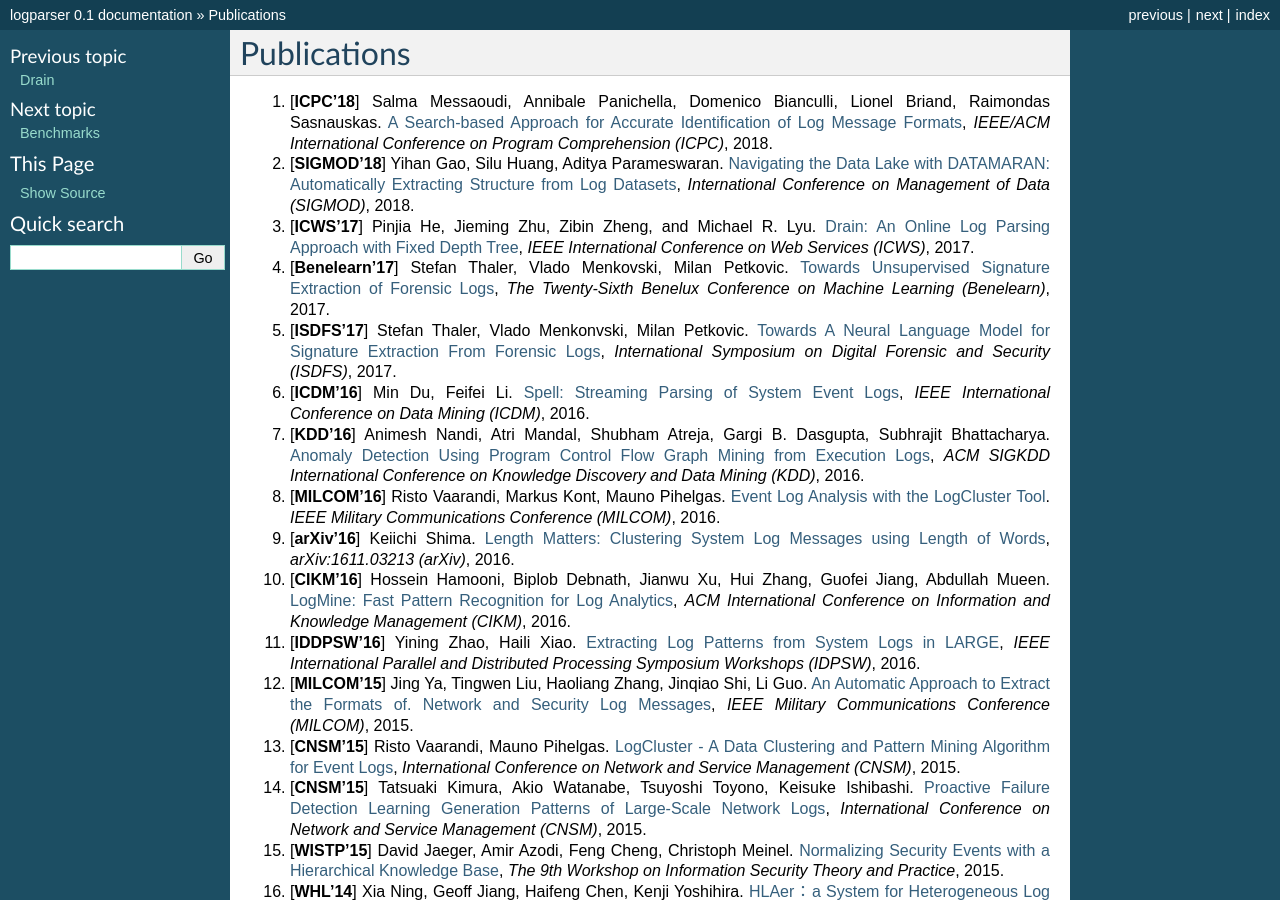
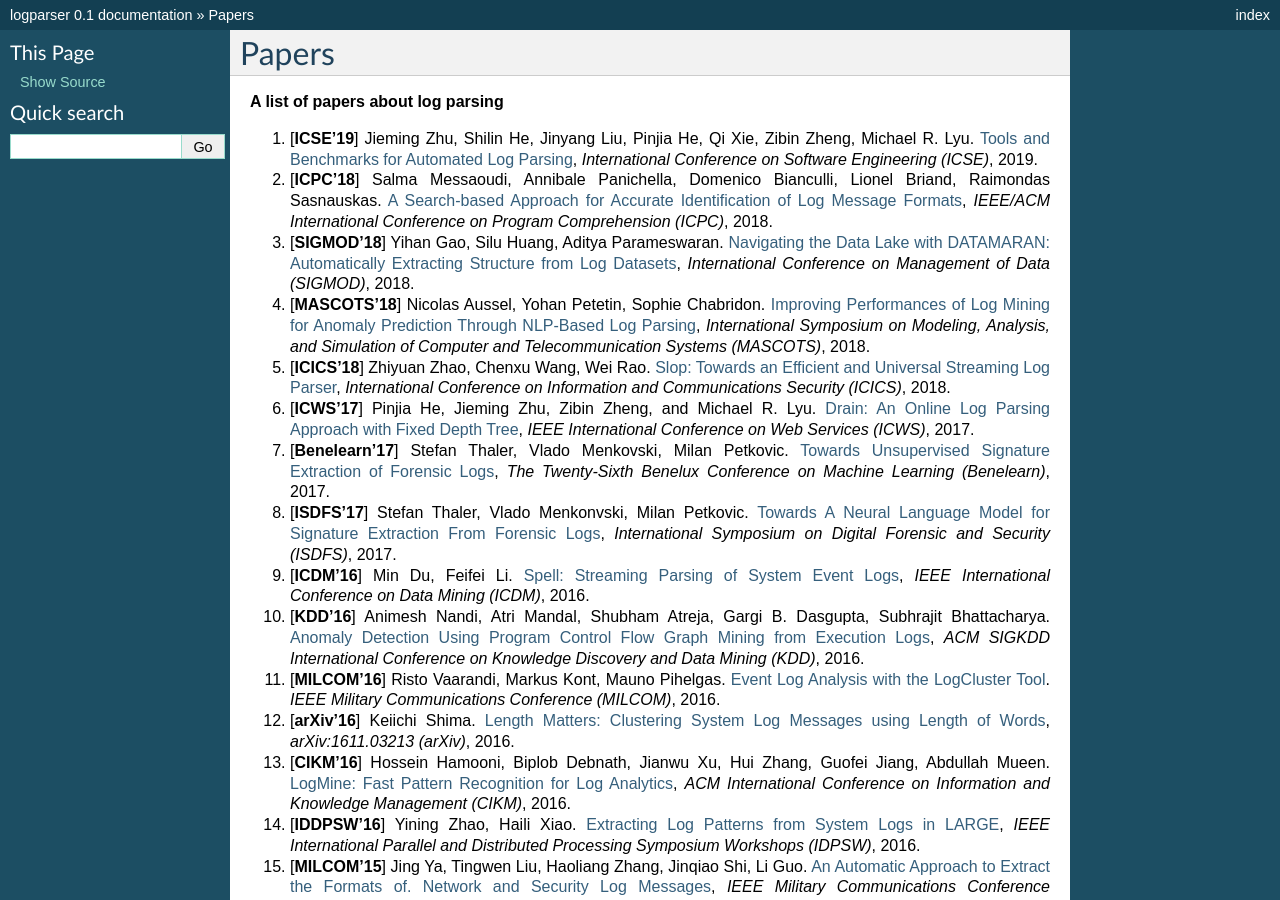
Before and after one commit to logpai/logparser, a Sphinx documentation site: the page built from docs/papers.md, in a window 1280 px wide and 900 px high. Built offline with Sphinx 7.4.7, drawn with Linux system fonts in a browser that asks for light colours; pages that are not in the unit, such as notebooks, are missing from menus; some of the changed text lies outside the part shown.

Commit message:
Update and rename publication.md to papers.md

```diff
--- a/docs/publication.md
+++ b/docs/papers.md
@@ -1,9 +1,17 @@
-Publications
-============
+Papers
+======
+
+**A list of papers about log parsing**
+
+1. [**ICSE'19**] Jieming Zhu, Shilin He, Jinyang Liu, Pinjia He, Qi Xie, Zibin Zheng, Michael R. Lyu. [Tools and Benchmarks for Automated Log Parsing](https://arxiv.org/abs/1811.03509), *International Conference on Software Engineering (ICSE)*, 2019.
 
 1. [**ICPC'18**] Salma Messaoudi, Annibale Panichella, Domenico Bianculli, Lionel Briand, Raimondas Sasnauskas. [A Search-based Approach for Accurate Identification of Log Message Formats](http://publications.uni.lu/bitstream/10993/35286/1/ICPC-2018.pdf), *IEEE/ACM International Conference on Program Comprehension (ICPC)*, 2018.
 
 1. [**SIGMOD'18**] Yihan Gao, Silu Huang, Aditya Parameswaran. [Navigating the Data Lake with DATAMARAN: Automatically Extracting Structure from Log Datasets](https://arxiv.org/pdf/1708.08905.pdf), *International Conference on Management of Data (SIGMOD)*, 2018.
+
+1. [**MASCOTS'18**] Nicolas Aussel, Yohan Petetin, Sophie Chabridon. [Improving Performances of Log Mining for Anomaly Prediction Through NLP-Based Log Parsing](https://ieeexplore.ieee.org/abstract/document/8526889), *International Symposium on Modeling, Analysis, and Simulation of Computer and Telecommunication Systems (MASCOTS)*, 2018.
+
+1. [**ICICS'18**] Zhiyuan Zhao, Chenxu Wang, Wei Rao. [Slop: Towards an Efficient and Universal Streaming Log Parser](https://link.springer.com/chapter/10.1007/978-3-030-01950-1_19), *International Conference on Information and Communications Security (ICICS)*, 2018.
 
 1. [**ICWS'17**] Pinjia He, Jieming Zhu, Zibin Zheng, and Michael R. Lyu. [Drain: An Online Log Parsing Approach with Fixed Depth Tree](http://jiemingzhu.github.io/pub/pjhe_icws2017.pdf), *IEEE International Conference on Web Services (ICWS)*, 2017.
 
```
